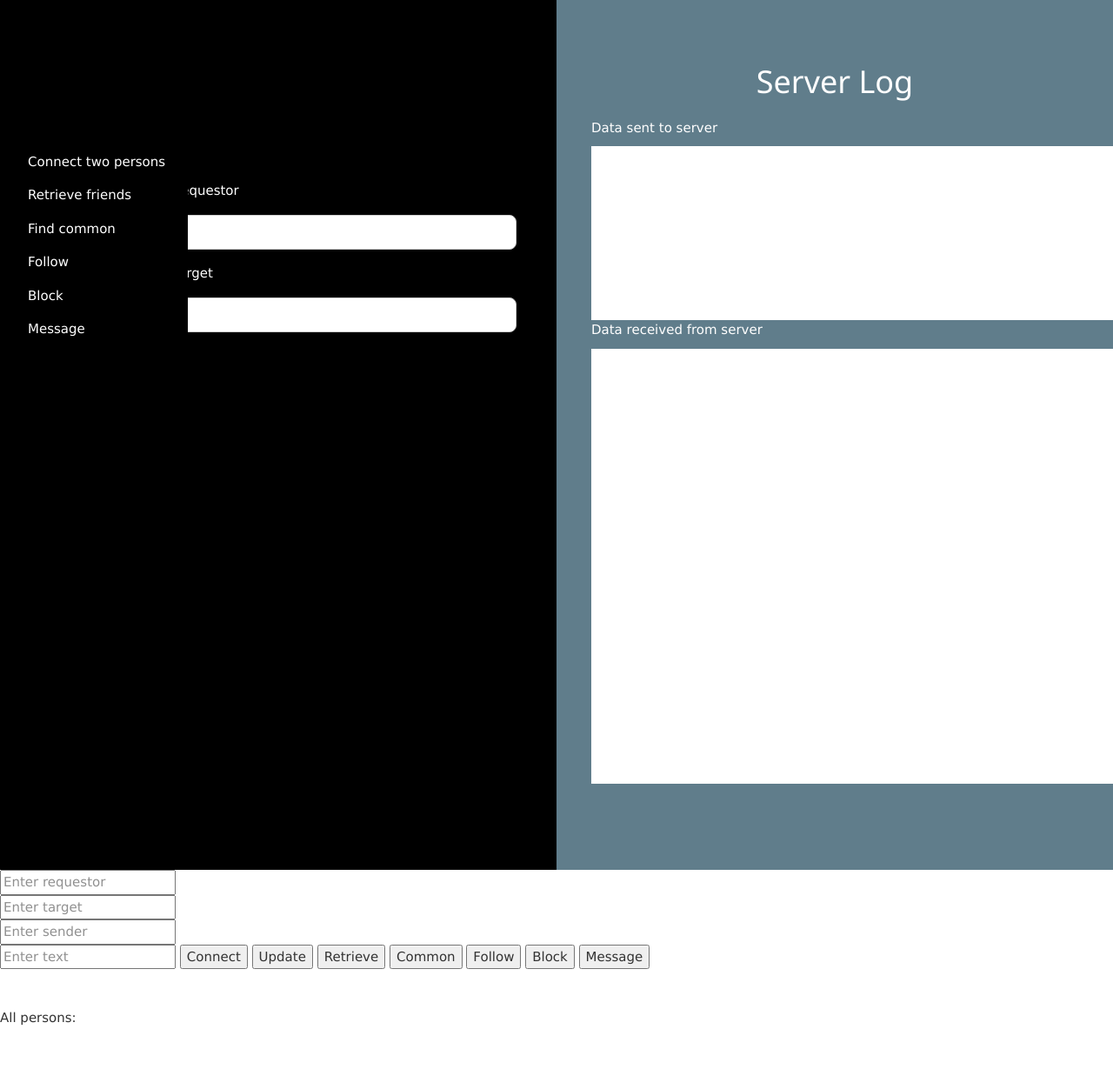
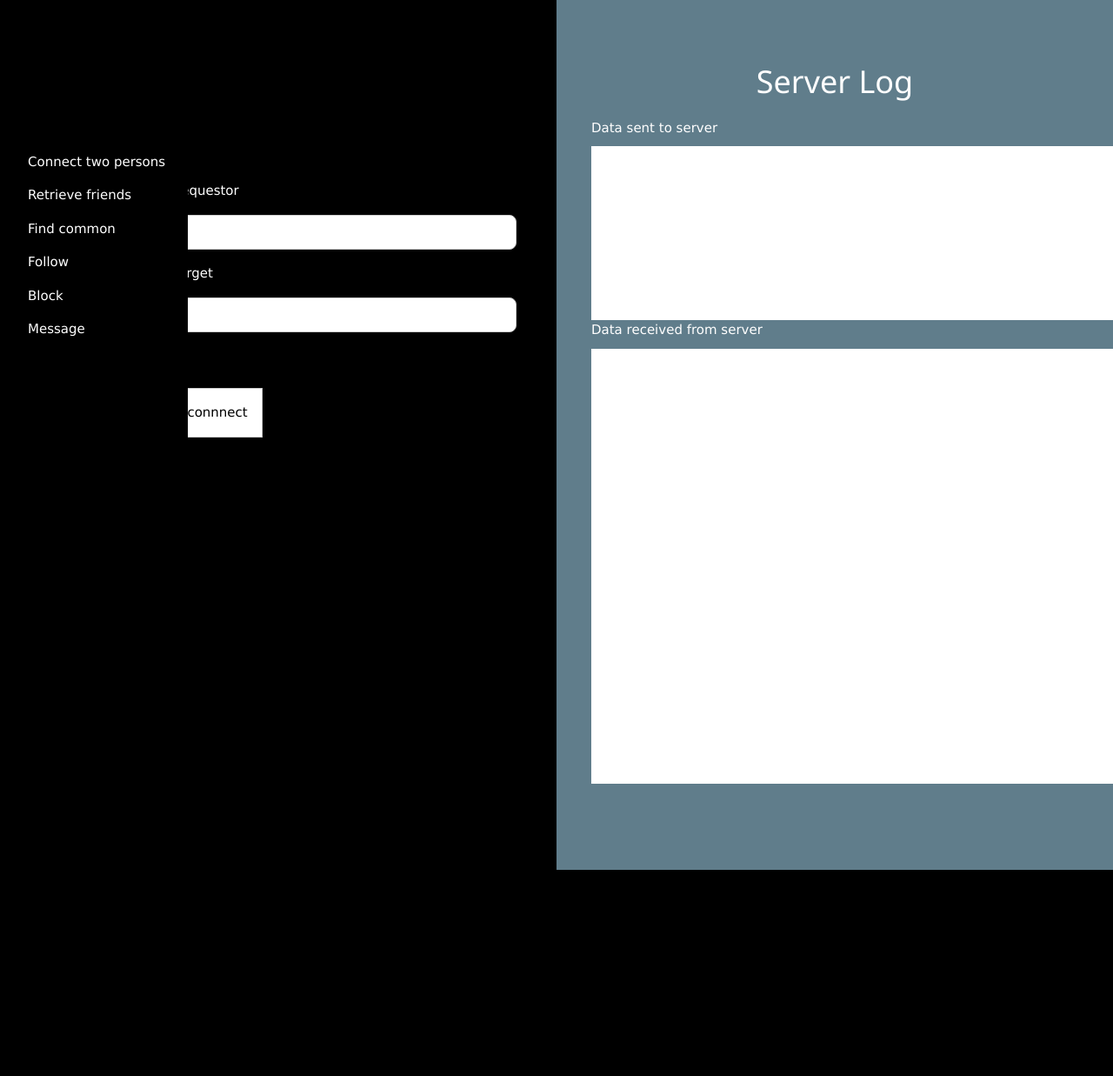
Before and after one commit to Jiang-hao/Friend-management, a Django app: page /index/ in a window 1280 px wide; the page is wider, and only the part inside the window is pictured. Shown: that part at 87% size. After the commit the page ends 1000 px from the top of that part, so only its background shows below. Run offline with Django 3.2, Linux system fonts and the light colour scheme; data that the repository does not hold is empty; some libraries are stand-ins or nearby versions.

Commit message:
Beautify webpage step 2

```diff
--- a/djangorest/api/templates/index.html
+++ b/djangorest/api/templates/index.html
@@ -7,7 +7,7 @@
 	<head>
 	<meta charset="utf-8">
 	<meta http-equiv="X-UA-Compatible" content="IE=edge">
-	<title>Santa's 'Just Think' Challenge</title>
+	<title>Interview test: Friend management</title>
 	<meta name="viewport" content="width=device-width, initial-scale=1">
 	<meta name="description" content="Free HTML5 Website Template by FreeHTML5.co" />
 	<meta name="keywords" content="free website templates, free html5, free template, free bootstrap, free website template, html5, css3, mobile first, responsive" />
@@ -73,8 +73,10 @@
         <div class='w3-padding-16 w3-left-align'>
     	<span>Target</span>
     </div>
-    <input class="w3-input w3-white w3-border w3-round-large" type="text" id='content-sidebar-target'>
-
+    <input class="w3-input w3-white w3-border w3-round-large" type="text" id='connect-sidebar-target'>
+    <div class='w3-padding-64 w3-left-align'>
+    <button class="w3-button w3-white w3-border w3-padding-16" id='connect'>connnect</button>
+</div>
     </div>
 
         <!-- Retrieve -->
@@ -84,11 +86,79 @@
     	<span>Requestor</span>
     </div>
     <input class="w3-input w3-white w3-border w3-round-large" type="text" id='retrieve-sidebar-requestor'>
+    <div class='w3-padding-64 w3-left-align'>
+    <button class="w3-button w3-white w3-border w3-padding-16" id='retrieve'>Retrieve</button>
+</div>
+    </div>
+
+            <!-- Find common -->
+    <div id='common-div' class="w3-padding-64 w3-inline-block" style='width: 70%; float:right; padding-right: 5%;display:none'>
+
+    <div class='w3-padding-16 w3-left-align'>
+    	<span>Requestor</span>
+    </div>
+    <input class="w3-input w3-white w3-border w3-round-large" type="text" id='common-sidebar-requestor'>
+    <div class='w3-padding-16 w3-left-align'>
+    	<span>Target</span>
+    </div>
+    <input class="w3-input w3-white w3-border w3-round-large" type="text" id='common-sidebar-target'>
+    <div class='w3-padding-64 w3-left-align'>
+    <button class="w3-button w3-white w3-border w3-padding-16" id='common'>Find common</button>
+    </div></div>
 
 
+
+            <!-- Follow -->
+    <div id='follow-div' class="w3-padding-64 w3-inline-block" style='width: 70%; float:right; padding-right: 5%;display:none'>
+
+    <div class='w3-padding-16 w3-left-align'>
+    	<span>Requestor</span>
     </div>
+    <input class="w3-input w3-white w3-border w3-round-large" type="text" id='follow-sidebar-requestor'>
+    <div class='w3-padding-16 w3-left-align'>
+    	<span>Target</span>
+    </div>
+    <input class="w3-input w3-white w3-border w3-round-large" type="text" id='follow-sidebar-target'>
+    <div class='w3-padding-64 w3-left-align'>
+    <button class="w3-button w3-white w3-border w3-padding-16" id='follow'>Follow</button>
+    </div></div>
 
 
+
+
+            <!-- Block -->
+    <div id='block-div' class="w3-padding-64 w3-inline-block" style='width: 70%; float:right; padding-right: 5%;display:none'>
+
+    <div class='w3-padding-16 w3-left-align'>
+    	<span>Requestor</span>
+    </div>
+    <input class="w3-input w3-white w3-border w3-round-large" type="text" id='block-sidebar-requestor'>
+    <div class='w3-padding-16 w3-left-align'>
+    	<span>Target</span>
+    </div>
+    <input class="w3-input w3-white w3-border w3-round-large" type="text" id='block-sidebar-target'>
+    <div class='w3-padding-64 w3-left-align'>
+    <button class="w3-button w3-white w3-border w3-padding-16" id='block'>Block</button>
+    </div></div>
+
+
+
+
+            <!-- Message -->
+    <div id='message-div' class="w3-padding-64 w3-inline-block" style='width: 70%; float:right; padding-right: 5%;display:none'>
+
+    <div class='w3-padding-16 w3-left-align'>
+    	<span>Requestor</span>
+    </div>
+    <input class="w3-input w3-white w3-border w3-round-large" type="text" id='message-sidebar-sender'>
+    <div class='w3-padding-16 w3-left-align'>
+    	<span>Text</span>
+    </div>
+    <textarea class="w3-input w3-white w3-border w3-round-large" id='message-sidebar-text'></textarea>
+    <div class='w3-padding-64 w3-left-align'>
+    	<button class="w3-button w3-white w3-border" id='message'>Post the message</button>
+	</div>
+    </div>
 
 
   </div>
@@ -139,7 +209,7 @@
 
 
 
-<div>
+<!-- <div>
 	<input id="requestor" type='text' placeholder="Enter requestor">
 	<br>
 	<input id="target" type='text' placeholder="Enter target">
@@ -166,29 +236,15 @@
 
 
 </div>
-<br><br>
+<br><br> -->
 
-<!-- <div>
-
-	<p>API response display:</p>
-	<br>
-<p>Data sent to server:
-	<span id='send'>
-
-	</span>
-<br>
-<p>Data received from server:
-	<span id='receive'>
-
-	</span>
-
-</div> -->
 
 
 	<script>
 
  $('#connect').on('click',function(){
-		var para = [$('#requestor').val(),$('#target').val()]
+		var para = [$('#connect-sidebar-requestor').val(),$('#connect-sidebar-target').val()]
+
 		$.ajax({
 			type:"POST",
 			dataType: "json",
@@ -197,7 +253,7 @@
 				'friends':para
 			},
 			success: function(result){
-				$('#send').html(para)
+				$('#send').html(JSON.stringify({'friends':para}))
 				$('#receive').html(JSON.stringify(result))
 
 			},
@@ -211,7 +267,7 @@
 
 
   $('#retrieve').on('click',function(){
-  		var para = $('#requestor').val()
+  		var para = $('#retrieve-sidebar-requestor').val()
 		$.ajax({
 			type:"POST",
 			url: 'http://localhost:8000/retrieve/',
@@ -219,7 +275,7 @@
 				'email': para
 			},
 			success: function(result){
-				document.getElementById("send").innerHTML =para;
+				document.getElementById("send").innerHTML =JSON.stringify({'email':para});
 				document.getElementById("receive").innerHTML =JSON.stringify(result);
 			},
 
@@ -229,7 +285,7 @@
 });
 
   $('#common').on('click',function(){
-  		var para = [$('#requestor').val(),$('#target').val()]
+  		var para = [$('#common-sidebar-requestor').val(),$('#common-sidebar-target').val()]
 		$.ajax({
 			type:"POST",
 			url: 'http://localhost:8000/common/',
@@ -237,7 +293,7 @@
 				'friends': para
 			},
 			success: function(result){
-				$('#send').html(para)
+				$('#send').html(JSON.stringify({'firends':para}))
 				$('#receive').html(JSON.stringify(result))
 			},
 
@@ -248,16 +304,15 @@
 
 
   $('#follow').on('click',function(){
-  		var para = [$('#requestor').val(),$('#target').val()]
 		$.ajax({
 			type:"POST",
 			url: 'http://localhost:8000/follow/',
 			data:{
-				'requestor': $('#requestor').val(),
-				'target': $('#target').val(),
+				'requestor': $('#follow-sidebar-requestor').val(),
+				'target': $('#follow-sidebar-target').val(),
 			},
 			success: function(result){
-				$('#send').html(para)
+				$('#send').html(JSON.stringify({'requestor':$('#follow-sidebar-requestor').val(), 'target':$('#follow-sidebar-target').val()}))
 				$('#receive').html(JSON.stringify(result))
 			},
 
@@ -268,16 +323,15 @@
 
 
   $('#block').on('click',function(){
-  		var para = [$('#requestor').val(),$('#target').val()]
 		$.ajax({
 			type:"POST",
 			url: 'http://localhost:8000/block/',
 			data:{
-				'requestor': $('#requestor').val(),
-				'target': $('#target').val(),
+				'requestor': $('#block-sidebar-requestor').val(),
+				'target': $('#block-sidebar-target').val(),
 			},
 			success: function(result){
-				$('#send').html(para)
+				$('#send').html(JSON.stringify({'requestor':$('#block-sidebar-requestor').val(), 'target':$('#block-sidebar-target').val()}))
 				$('#receive').html(JSON.stringify(result))
 			},
 
@@ -287,16 +341,15 @@
 });
 
     $('#message').on('click',function(){
-  		var para = [$('#sender').val(),$('#text').val()]
 		$.ajax({
 			type:"POST",
 			url: 'http://localhost:8000/message/',
 			data:{
-				'sender': $('#sender').val(),
-				'text': $('#text').val(),
+				'sender': $('#message-sidebar-sender').val(),
+				'text': $('#message-sidebar-text').val(),
 			},
 			success: function(result){
-				$('#send').html(para)
+				$('#send').html(JSON.stringify({'requestor':$('#message-sidebar-sender').val(), 'target':$('#message-sidebar-text').val()}))
 				$('#receive').html(JSON.stringify(result))
 			},
 
@@ -326,11 +379,53 @@
 $('#connect-sidebar').on('click',function(){
     $('#connect-div').show()
     $('#retrieve-div').hide()
+    $('#common-div').hide()
+    $('#follow-div').hide()
+    $('#block-div').hide()
+    $('#message-div').hide()
 });
 
 $('#retrieve-sidebar').on('click',function(){
     $('#connect-div').hide()
     $('#retrieve-div').show()
+    $('#common-div').hide()
+    $('#follow-div').hide()
+    $('#block-div').hide()
+    $('#message-div').hide()
+});
+$('#common-sidebar').on('click',function(){
+    $('#connect-div').hide()
+    $('#retrieve-div').hide()
+    $('#common-div').show()
+    $('#follow-div').hide()
+    $('#block-div').hide()
+    $('#message-div').hide()
+});
+
+$('#follow-sidebar').on('click',function(){
+    $('#connect-div').hide()
+    $('#retrieve-div').hide()
+    $('#common-div').hide()
+    $('#follow-div').show()
+    $('#block-div').hide()
+    $('#message-div').hide()
+});
+$('#block-sidebar').on('click',function(){
+    $('#connect-div').hide()
+    $('#retrieve-div').hide()
+    $('#common-div').hide()
+    $('#follow-div').hide()
+    $('#block-div').show()
+    $('#message-div').hide()
+});
+
+$('#message-sidebar').on('click',function(){
+    $('#connect-div').hide()
+    $('#retrieve-div').hide()
+    $('#common-div').hide()
+    $('#follow-div').hide()
+    $('#block-div').hide()
+    $('#message-div').show()
 });
 
 
```
